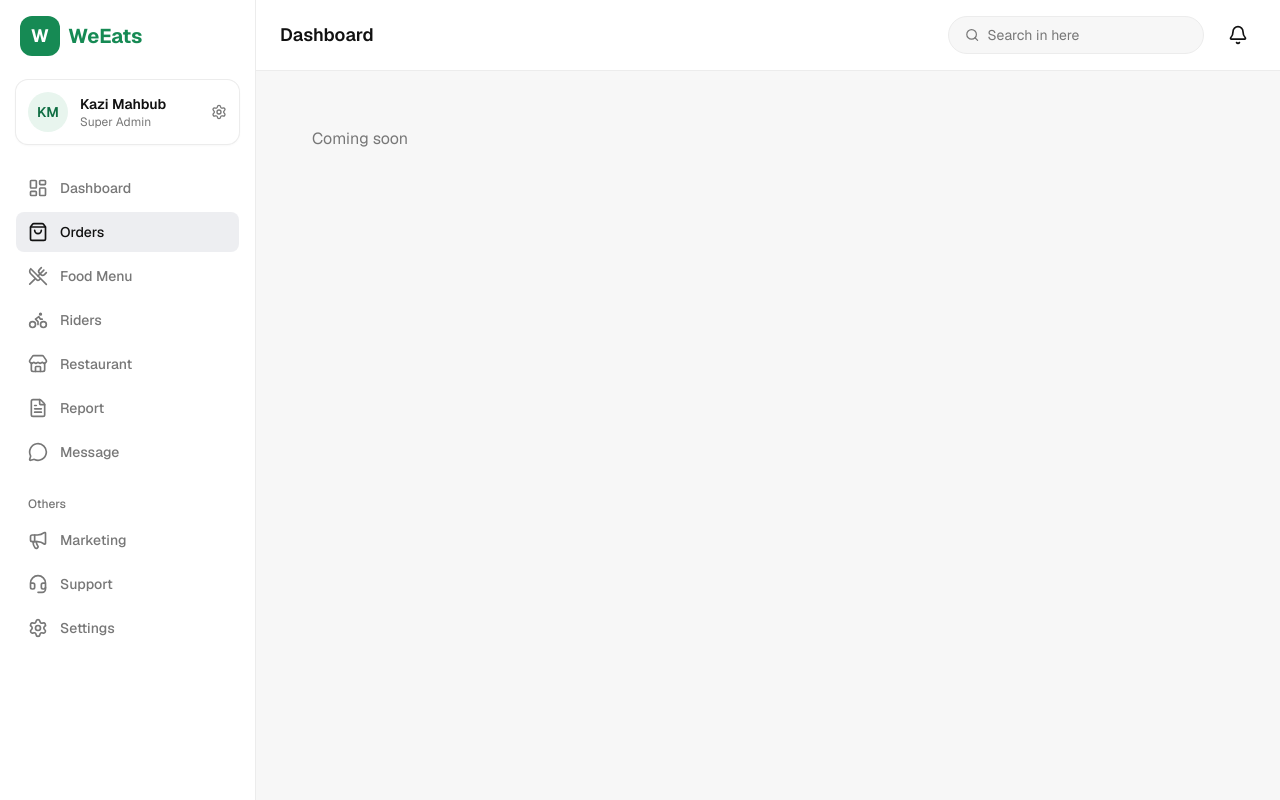
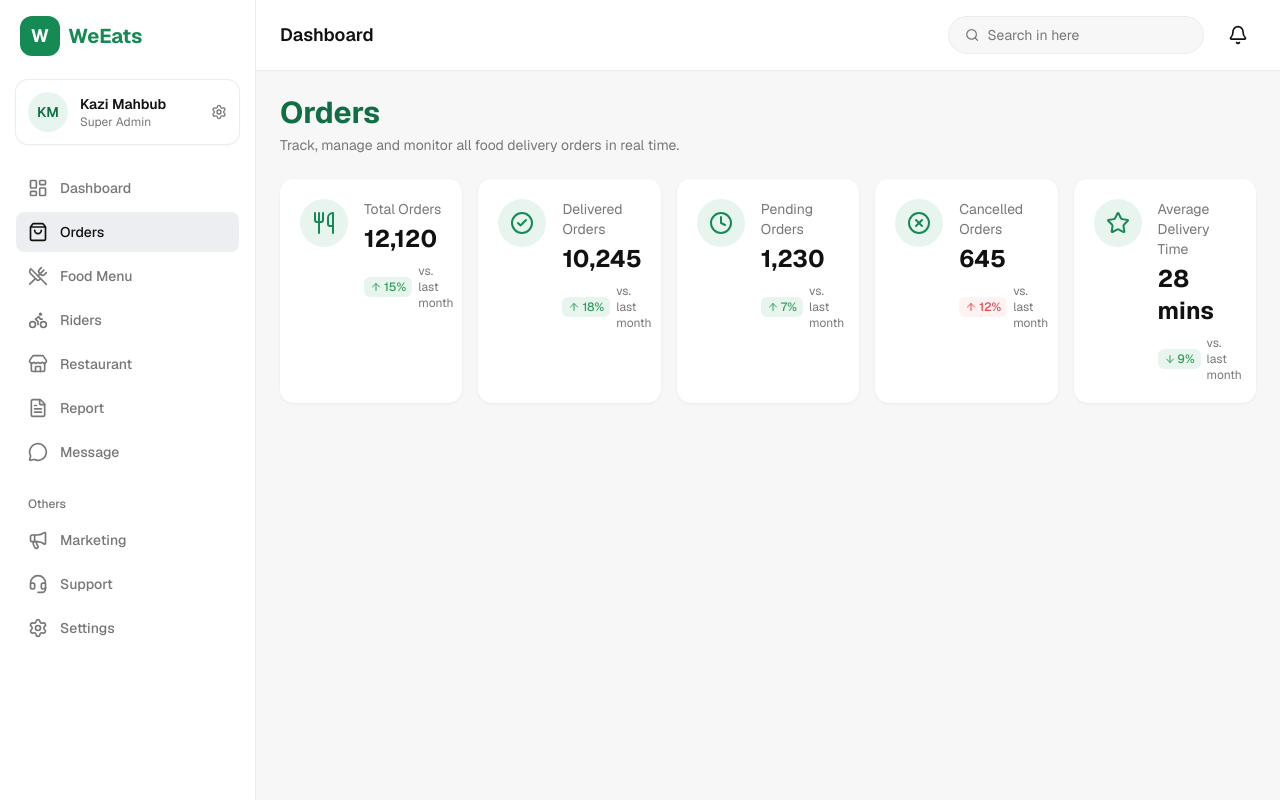
Before and after one commit to Claver250/Eats-FE, a Next.js app: page /orders in a window 1280 px wide. Built offline with nearby package versions, Linux system fonts and the light colour scheme.

Commit message:
feat: Order Stats, Update TrendBadge

```diff
--- a/src/app/(dashboard)/orders/page.tsx
+++ b/src/app/(dashboard)/orders/page.tsx
@@ -1,3 +1,17 @@
-export default function Page() {
-  return <div className="p-8 text-muted">Coming soon</div>;
+import StatCards from "@/features/orders/components/StatsCards";
+import { orderStats } from "@/mocks/orders";
+
+export default function OrdersPage() {
+  return (
+    <div className="flex flex-col gap-6">
+      <div>
+        <h1 className="text-3xl font-bold text-brand-700">Orders</h1>
+        <p className="mt-1 text-sm text-muted">
+          Track, manage and monitor all food delivery orders in real time.
+        </p>
+      </div>
+
+      <StatCards stats={orderStats} />
+    </div>
+  );
 }
--- a/src/features/dashboard/components/TrendBadge.tsx
+++ b/src/features/dashboard/components/TrendBadge.tsx
@@ -1,8 +1,19 @@
 import { ArrowDown, ArrowUp } from "lucide-react";
 import { cn } from "@/lib/utils";
 
-export default function TrendBadge({ change }: { change: number }) {
+type Props = {
+    change: number;
+    goodWhen?: "up" | "down";
+    label?: string;
+};
+
+export default function TrendBadge({
+    change,
+    goodWhen = "up",
+    label = "/Month",
+}: Props) {
     const up = change >= 0;
+    const good = up === (goodWhen === "up");
     const Icon = up ? ArrowUp : ArrowDown;
 
     return (
@@ -10,13 +21,13 @@ export default function TrendBadge({ change }: { change: number }) {
         <span
             className={cn(
             "inline-flex items-center gap-0.5 rounded-md px-1.5 py-0.5 text-xs font-medium",
-            up ? "bg-brand-50 text-success" : "bg-red-50 text-danger",
+            good ? "bg-brand-50 text-success" : "bg-red-50 text-danger",
             )}
         >
             <Icon className="h-3 w-3" />
             {Math.abs(change)}%
         </span>
-        <span className="text-xs text-muted">/Month</span>
+        <span className="text-xs text-muted">{label}</span>
         </span>
     );
 }
--- /dev/null
+++ b/src/features/orders/components/StatsCards.tsx
@@ -0,0 +1,53 @@
+import {
+    CheckCircle2,
+    Clock,
+    Star,
+    Utensils,
+    XCircle,
+    type LucideIcon,
+} from "lucide-react";
+import TrendBadge from "@/features/dashboard/components/TrendBadge";
+import { formatNumber } from "@/lib/formatters";
+import type { OrderStat } from "../types";
+
+const icons: Record<string, LucideIcon> = {
+    total: Utensils,
+    delivered: CheckCircle2,
+    pending: Clock,
+    cancelled: XCircle,
+    delivery: Star,
+};
+
+export default function StatCards({ stats }: { stats: OrderStat[] }) {
+    return (
+        <section className="grid grid-cols-1 gap-4 sm:grid-cols-2 xl:grid-cols-5">
+        {stats.map((s) => {
+            const Icon = icons[s.id] ?? Star;
+            return (
+            <div
+                key={s.id}
+                className="flex items-start gap-4 rounded-card bg-surface p-5 shadow-card"
+            >
+                <div className="flex h-12 w-12 shrink-0 items-center justify-center rounded-full bg-brand-50 text-brand-600">
+                <Icon className="h-6 w-6" />
+                </div>
+                <div className="min-w-0">
+                <p className="text-sm text-muted">{s.label}</p>
+                <p className="mt-1 text-2xl font-bold">
+                    {formatNumber(s.value)}
+                    {s.unit ? ` ${s.unit}` : ""}
+                </p>
+                <div className="mt-2">
+                    <TrendBadge
+                    change={s.change}
+                    goodWhen={s.goodWhen}
+                    label="vs. last month"
+                    />
+                </div>
+                </div>
+            </div>
+            );
+        })}
+        </section>
+    );
+}
--- /dev/null
+++ b/src/features/orders/types.ts
@@ -0,0 +1,8 @@
+export type OrderStat = {
+    id: string;
+    label: string;
+    value: number;
+    unit?: string;
+    change: number;
+    goodWhen: "up" | "down";
+};
--- /dev/null
+++ b/src/mocks/orders.ts
@@ -0,0 +1,9 @@
+import type { OrderStat } from "@/features/orders/types";
+
+export const orderStats: OrderStat[] = [
+    { id: "total", label: "Total Orders", value: 12120, change: 15, goodWhen: "up" },
+    { id: "delivered", label: "Delivered Orders", value: 10245, change: 18, goodWhen: "up" },
+    { id: "pending", label: "Pending Orders", value: 1230, change: 7, goodWhen: "up" },
+    { id: "cancelled", label: "Cancelled Orders", value: 645, change: 12, goodWhen: "down" },
+    { id: "delivery", label: "Average Delivery Time", value: 28, unit: "mins", change: -9, goodWhen: "down" },
+]
```
Also changed, not shown: src/features/orders/api.ts (added), src/features/orders/components/DateRangePicker.tsx (added), src/features/orders/components/OrderStatus.tsx (added), src/features/orders/components/OrderTable.tsx (added), src/features/orders/components/StatsOverview.tsx (added), src/features/orders/components/StatusTabs.tsx (added).
